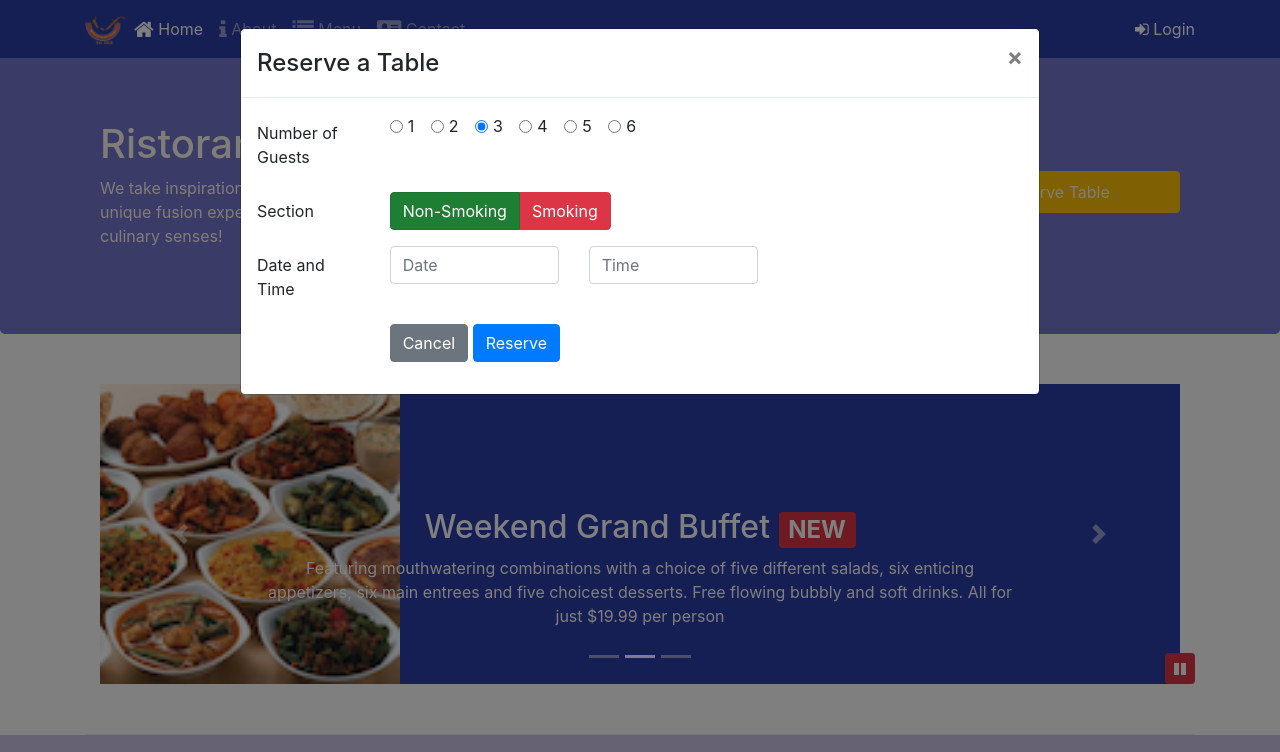
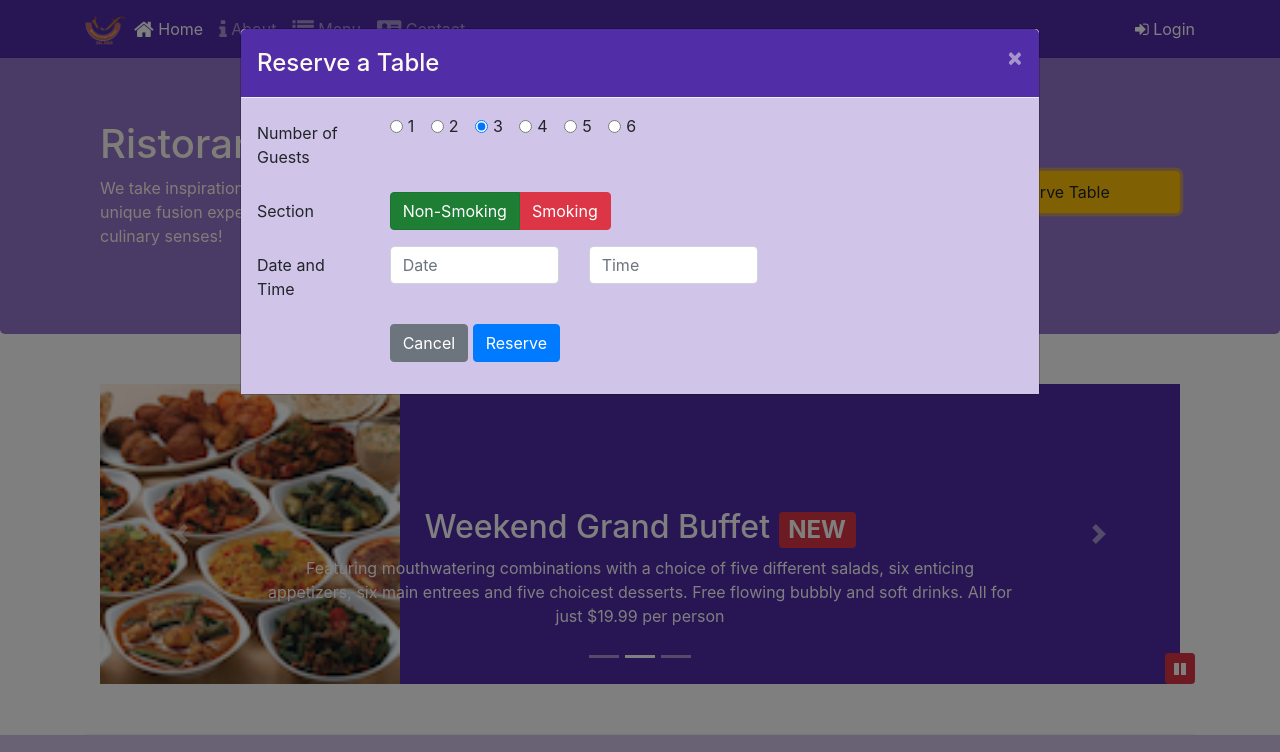
Before and after one commit to ziffiex/bootstrap4-conFusion, a website: page index.html in a window 1280 px wide. Both pictures are taken after a click on the button "Reserve Table". Shown: the top 752 px of the page. Drawn offline with nearby package versions, Linux system fonts and the light colour scheme.

Commit message:
Assignment 4

```diff
--- a/css/styles.scss
+++ b/css/styles.scss
@@ -1,7 +1,7 @@
 $lt-gray: #ddd;
-$background-dark: rgb(45, 63, 168);
-$background-light: rgb(117, 119, 205);
-$background-pale: rgb(204, 196, 233);
+$background-dark: #512DA8;
+$background-light: #9575CD;
+$background-pale: #D1C4E9;
 
 // Height variables
 $carousel-item-height: 300px;
@@ -73,3 +73,18 @@ body{
     position: absolute;
     bottom: 0px;
 }
+
+.modal {
+    .modal-header {
+        background:$background-dark;
+        color:floralwhite;
+
+        button {
+            color: floralwhite;;
+        }
+    }
+
+    .modal-body {
+        background: $background-pale;
+    }
+}
--- a/index.html
+++ b/index.html
@@ -30,7 +30,7 @@
                             Contact</a></li>
                 </ul>
                 <span class="navbar-text">
-                    <a data-toggle="modal" data-target="#loginModal">
+                    <a href="#" onclick="showModal('#loginModal')"> <!--data-toggle="modal" data-target="#loginModal">-->
                         <span class="fa fa-sign-in"></span> Login</a>
                 </span>
             </div>
@@ -170,7 +170,7 @@
                     <img src="img/logo.png" class="img-fluid">
                 </div>
                 <div class="col-12 col-sm-3 align-self-center">
-                    <a role="button" class="btn btn-block nav-link btn-warning" data-toggle="modal" data-target="#reserveModal">
+                    <a role="button" class="btn btn-block nav-link btn-warning" href="#" onclick="showModal('#reserveModal')"> <!-- data-toggle="modal" data-target="#reserveModal"> -->
                         Reserve Table
                     </a>
                 </div>
@@ -298,6 +298,11 @@
                 }
             });
         });
+
+        function showModal(id) {
+            $(id).modal('show');
+            $(id).modal('focus');
+        }
     </script>
 
 </body>
```
Also changed, not shown: css/styles.css.
